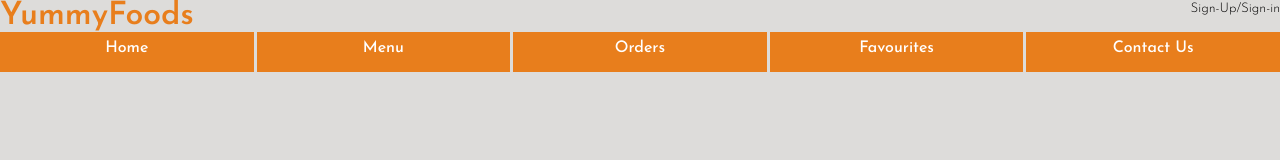
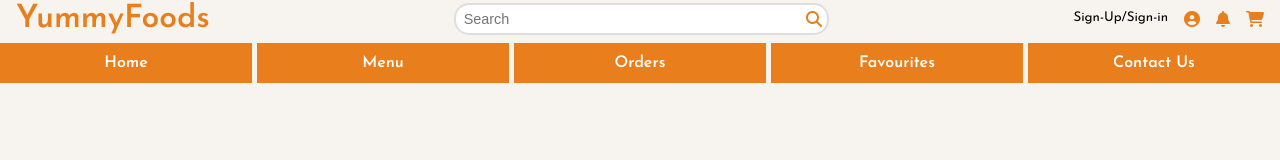
Before and after one commit to Emmanuel-obiora/Yummy-foods, a plain HTML site: page web-content/home.html in a window 1280 px wide. Drawn offline with nearby package versions, Linux system fonts and the light colour scheme.

Commit message:
Adding search bar, inner menu and re-adjusting some sass code.

```diff
--- a/SASS/_gen-set.scss
+++ b/SASS/_gen-set.scss
@@ -1,7 +1,10 @@
 $color-pry: #E87E1C;
-    $color-bg: #DDDCDA;
-    $color-white: rgb(255,255,255);
-    $color-black: rgb(0,0,0);
+$color-bg: #f7f4ef;
+$color-white: rgb(255,255,255);
+$color-black: rgb(0,0,0);
+$color-border: rgba(192, 189, 189, 0.5);
+$color-bg2: #f5dec8;
+$color-pry-varient: #faae66;
 
 *{
     padding: 0;
@@ -18,7 +21,7 @@ body{
     color: $color-pry;
 }
 
-// .container{
-//     display: block;
-//     position: fixed;
-// }
+.container{
+    position: fixed;
+    width: 100%;
+}
--- a/SASS/_header.scss
+++ b/SASS/_header.scss
@@ -1,9 +1,53 @@
 .head{
     display: flex;
     justify-content: space-between;
-}
+    padding: 0.2rem 1rem;
+    align-items: center;
+
+    .search-bar{
+        border: 2px solid $color-border;
+        display: flex;
+        width: 30%;
+        border-radius: 15px;
+        background: $color-white;
+        height: 2rem;
+
+        &__input{
+            flex-grow: 1;
+            font-size: 0.9rem;
+            padding: 0 0.5em;
+            border: 0;
+            background: transparent;
+
+            &:focus{
+                outline: 0;
+            }
+        }
+
+        &__submit{
+            font-size: 1rem;
+            cursor: pointer;
+            border: 0;
+            background: transparent;
+
+            & i{
+                padding: 0.3rem;
+                color: $color-pry;
+            }
+        }
+    }
+
+    .left{
+        display: flex;
+        justify-content: space-between;
+        gap: 1rem;
 
 
-.signUp{
-    color: $color-black;
+        & small>a{
+            color: $color-black;
+            font-weight: 400;
+
+        }
+    }
+
 }
--- a/SASS/_nav.scss
+++ b/SASS/_nav.scss
@@ -1,22 +1,69 @@
 .nav{
+        height: 50px;
         display: flex;
-    justify-content: space-between;
-    width: auto;
-    gap: 3px;
-    height: auto;
         align-items: center;
 
 
+    & ul{
+        display: flex;
+        justify-content: space-between;
+        width: 100%;
+        height: auto;
+        gap: 5px;
+
         & li{
+            display: flex;
             background: $color-pry;
-        text-align: center;
             width: 100%;
             height: 5vh;
-        padding: 0.5rem;
+            justify-content: center;
+            align-items: center;
+            position: relative;
+
+            &:hover{
+
+                background: $color-pry-varient;
+                    .sub-menu1{
+                        display: block;
+                    }
+            }
 
             & a{
                 color: $color-white;
-            font-weight: 500;
+                font-weight: 600;
             }
         }
+
     }
+}
+
+.sub-menu1{
+    display: none;
+    top: 5vh;
+    position: absolute;
+    left: 0%;
+    right: 0%;
+
+    & ul{
+        display: block;
+
+        & li{
+            align-items: left;
+            justify-content: left;
+            background: $color-bg2;
+            border-bottom: 2px solid $color-white;
+
+            &:hover{
+                background: $color-pry-varient;
+            }
+            &:last-child{
+                border-bottom: none;
+            }
+
+            & a{
+                color: $color-black;
+            }
+        }
+
+    }
+}
--- a/web-content/home.html
+++ b/web-content/home.html
@@ -10,7 +10,11 @@
 
     <!--=================================== GOOGLE CDN =========================================-->
     <link href="https://fonts.googleapis.com/css2?family=Josefin+Sans:wght@200;300;400;500;600&display=swap" rel="stylesheet">
-    <link rel="stylesheet" href="https://fonts.googleapis.com/css2?family=Material+Symbols+Outlined:opsz,wght,FILL,GRAD@20..48,100..700,0..1,-50..200" />
+
+    <!--====================================FONT AWESOME ICON =====================================-->
+    <link rel="stylesheet" href="https://cdnjs.cloudflare.com/ajax/libs/font-awesome/6.1.1/css/all.min.css"
+    integrity="sha512-KfkfwYDsLkIlwQp6LFnl8zNdLGxu9YAA1QvwINks4PhcElQSvqcyVLLD9aMhXd13uQjoXtEKNosOWaZqXgel0g==" crossorigin="anonymous" referrerpolicy="no-referrer" />
+
     <!--=================================== JAVA SCRIPT==========================================-->
     <script src="main.js"></script>
 
@@ -23,22 +27,43 @@
     <div class="container">
         <header class="head">
             <div>
-                <h1>YummyFoods</h1>
+                <h1><b> YummyFoods </b></h1>
             </div>
-            <div>
-
+            <div class="search-bar">
+                <input type="text" placeholder="Search" class="search-bar__input" aria-label="search"/>
+                <button title="submit-btn" class="search-bar__submit"><i class="fas fa-search"></i></button>
             </div>
-            <div>
-                <small class="signUp">Sign-Up/Sign-in</small>
+            <div class="left">
+                <small><a href="#"> Sign-Up/Sign-in </a></small>
                 <i class="fas fa-user-circle"></i>
+                <i class="fas fa-bell"></i>
+                <i class="fas fa-shopping-cart"></i>
             </div>
 
         </header>
-        <nav >
-            <ul class="nav">
-                <li><a href="#">Home</a></li>
-                <li><a href="#">Menu</a></li>
-                <li><a href="#">Orders</a></li>
+        <nav class="nav">
+            <ul >
+                <li class="active"><a href="home.html">Home</a></li>
+                <li><a href="#">Menu</a>
+                    <div class="sub-menu1">
+                        <ul>
+                            <li><a href="#">Meats and Grills</a></li>
+                            <li><a href="#">Continental Dishes</a></li>
+                            <li><a href="#">Native Delicacies</a></li>
+                            <li><a href="#">Pastries</a></li>
+                            <li><a href="#">Desserts</a></li>
+                            <li><a href="#">Drinks</a></li>
+                        </ul>
+                    </div>
+                </li>
+                <li><a href="#">Orders</a>
+                    <div class="sub-menu1">
+                        <ul>
+                            <li><a href="#">Order History</a></li>
+                            <li><a href="#">Track Orders</a></li>
+                        </ul>
+                    </div>
+                </li>
                 <li><a href="#">Favourites</a></li>
                 <li><a href="#">Contact Us</a></li>
             </ul>
```
Also changed, not shown: web-content/home.css. Lines whose indentation alone changed are shown as unchanged.
